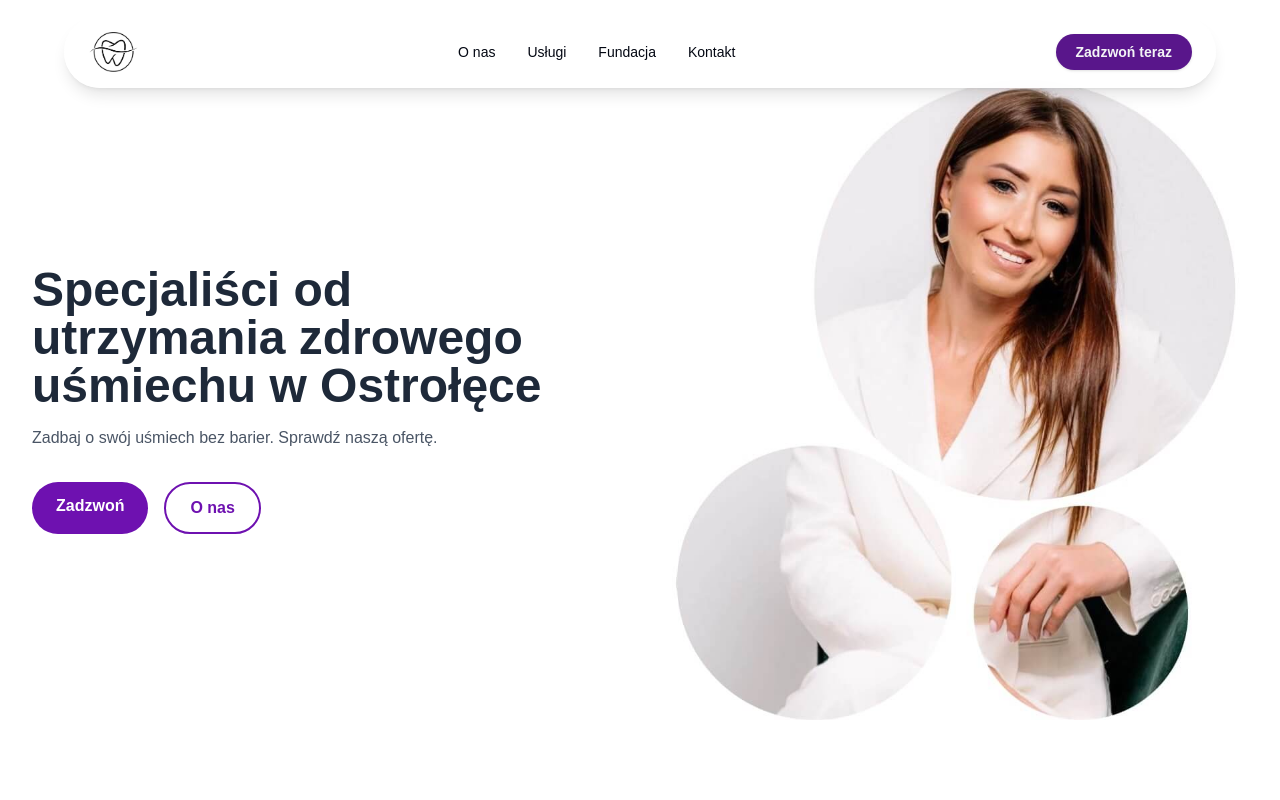
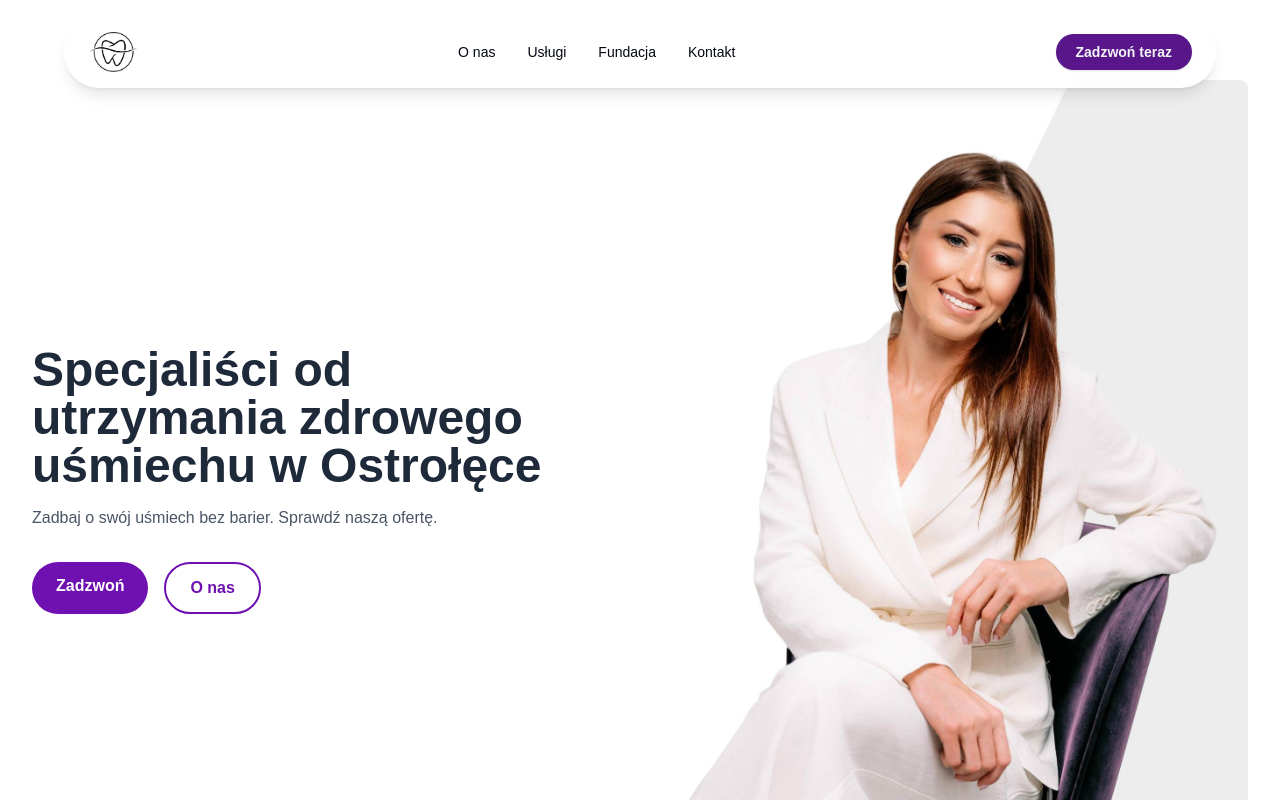
Before and after one commit to igorwisniewski/zdrowezeby, a Next.js app: page / in a window 1280 px wide. Shown: the top 800 px of the page. Built offline with nearby package versions, Linux system fonts and the light colour scheme.

Commit message:
header change

```diff
--- a/src/app/comps/hero.js
+++ b/src/app/comps/hero.js
@@ -34,7 +34,7 @@
     }, { scope: container });
 
     return (
-        <section ref={container} className=" min-h-screen grid items-center py-0 md:py-20 overflow-hidden">
+        <section ref={container} className=" min-h-screen grid items-center py-0 md:pt-20 overflow-hidden">
             <div className="container mx-auto px-4 sm:px-6 lg:px-8">
                 <div className="grid grid-cols-1 md:grid-cols-2 gap-12 items-center">
                     <div className="text-center md:text-left">
@@ -60,7 +60,7 @@
                           2. Dajemy mu konkretne wymiary (np. wysokość i szerokość).
                           3. Animujemy ten kontener, a nie sam obrazek.
                         */}
-                        <div className="hero-image-container relative w-full h-[80vh] m-0 md:m-auto rounded-lg overflow-hidden ">
+                        <div className="hero-image-container relative w-full h-[100vh] m-0 md:m-auto rounded-lg overflow-hidden ">
                             <Image
                                 src="/images/landingHeader-min.jpg" // Poprawiona ścieżka bez spacji
                                 alt="Uśmiechnięta kobieta"
```
Also changed, not shown: public/images/landingHeader-min.jpg.
